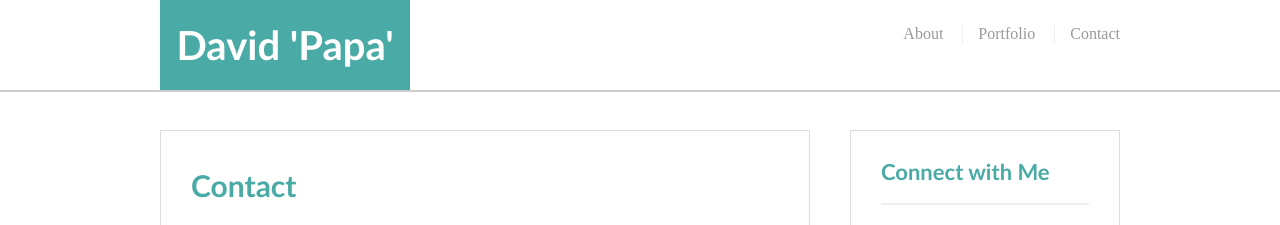
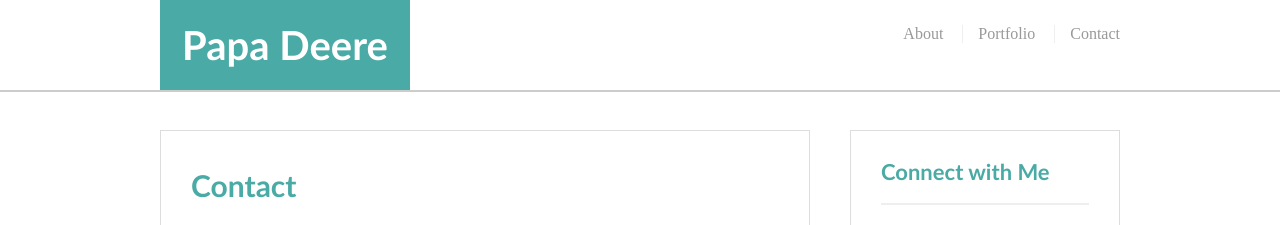
Before and after one commit to PapaDeere/Responsive-Portfolio, a plain HTML site: page contact.html in a window 1280 px wide. Shown: the top 225 px of the page. Drawn offline with Linux system fonts and the light colour scheme.

Commit message:
Update contact.html

```diff
--- a/contact.html
+++ b/contact.html
@@ -12,7 +12,7 @@
 
   <header id="masthead">
     <div class="container">
-      <a href="index.html" id="logo">David 'Papa' Deere</a>
+      <a href="index.html" id="logo">Papa Deere</a>
       <nav>
         <a href="index.html">About</a>
         <a href="portfolio.html">Portfolio</a>
```
